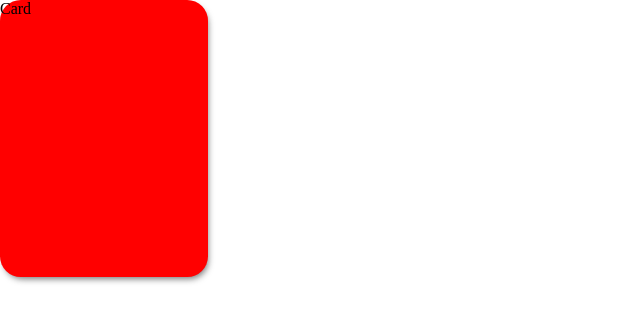
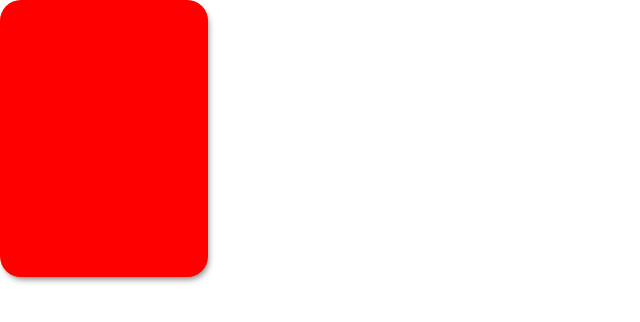
Before and after one commit to ibrahimtaib/quiz-website, a Next.js app in the folder src/: page / in a window 1280 px wide. Shown: the top 322 px of the page, without its empty margins (0-640 px from the left). Built offline with nearby package versions, Linux system fonts and the light colour scheme.

Commit message:
making all pages client side

```diff
--- a/src/app/page.tsx
+++ b/src/app/page.tsx
@@ -1,8 +1,9 @@
+'use client';
 import Card from 'components/Card';
 function Page() {
   return (
     <div>
-      <Card>Card</Card>
+      <Card />
     </div>
   );
 }
```
Also changed, not shown: src/app/[gameId]/lobby/page.tsx (+10 -0 lines).
